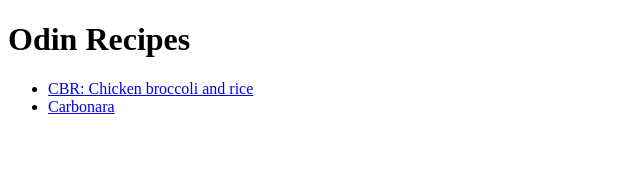
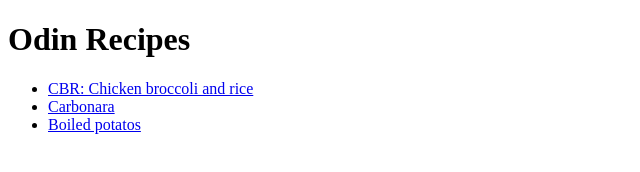
Before and after one commit to Murariu-Gabriel/Odin-recipies, a plain HTML site: page index.html in a window 1280 px wide. Shown: the whole page, without its empty margins (0-640 px from the left). Drawn offline with Linux system fonts and the light colour scheme.

Commit message:
Add link in index for last recipe

```diff
--- a/index.html
+++ b/index.html
@@ -15,6 +15,9 @@
         <li>
             <a href="recipes/carbonara.html" target="_blank" rel="noopener noreferrer">Carbonara</a>
         </li>
+        <li>
+            <a href="recipes/boiled-potatos.html" target="_blank" rel="noopener noreferrer">Boiled potatos</a>
+        </li>
     </ul>
 </body>
 </html>
```
